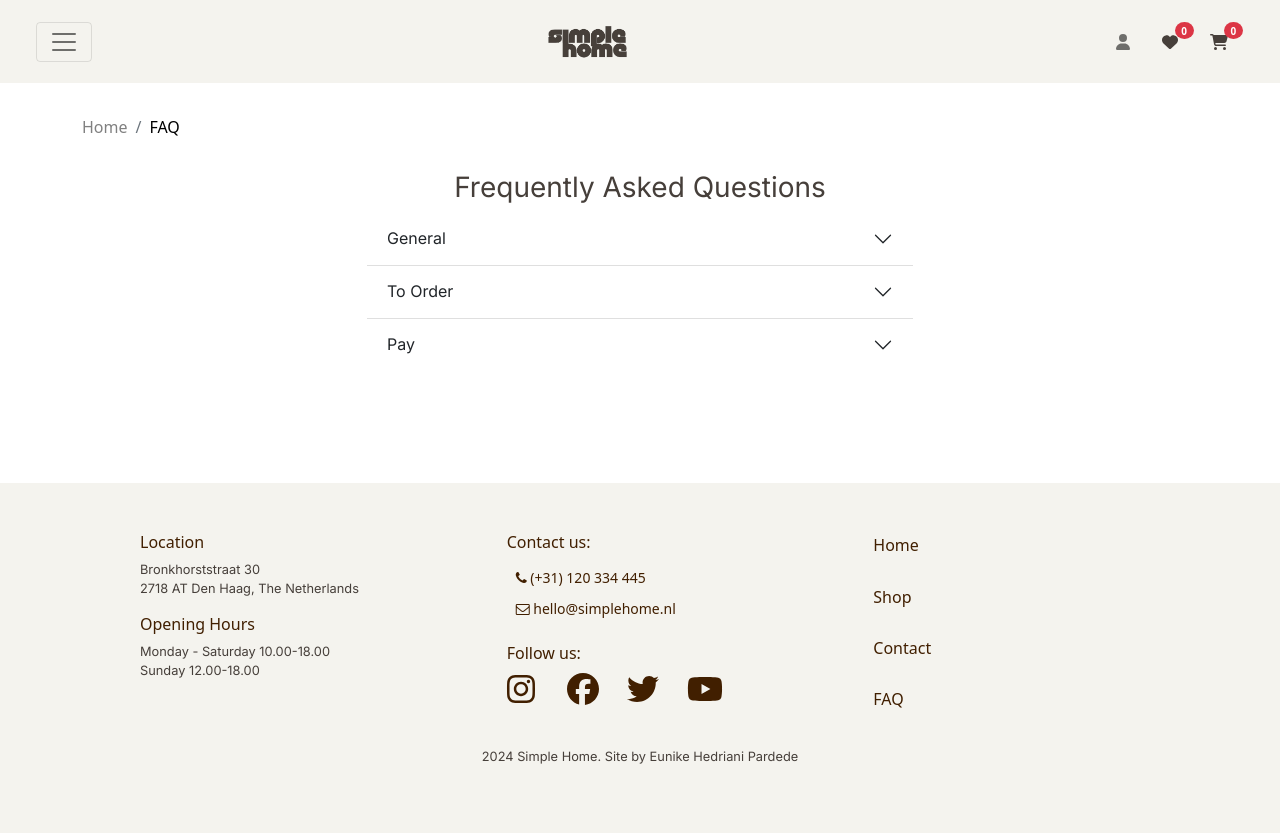
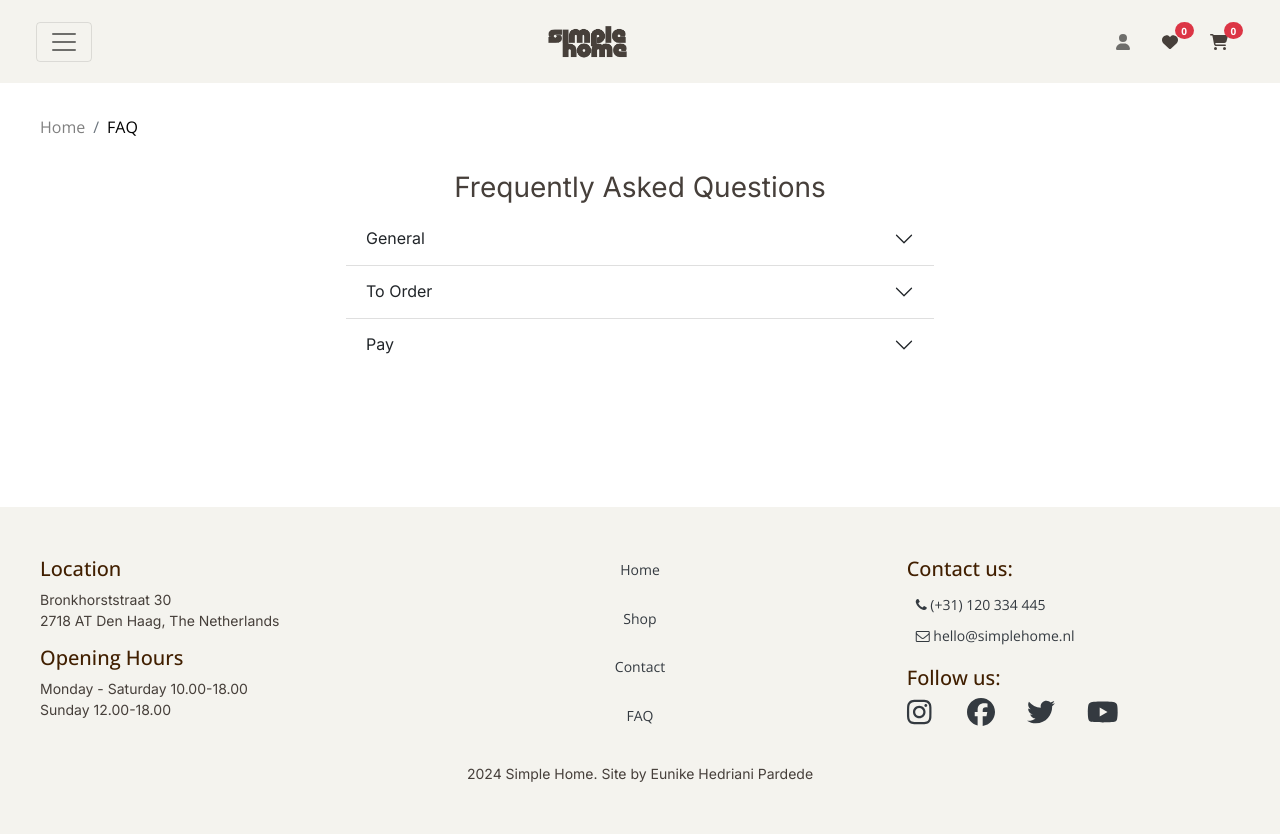
Before and after one commit to eunikehp/SimpleHome-react, a React (Create React App) app: page /faq in a window 1280 px wide. Built offline with nearby package versions, Linux system fonts and the light colour scheme; no server answers; the database is empty.

Commit message:
Edit CSS and remove some reactstrap

```diff
--- a/src/App.css
+++ b/src/App.css
@@ -1,13 +1,12 @@
 /* COLOR GUIDELINES */
 :root {
-  --primary: #eb5440;
-  --secondary: #411f00;
-  --sh-c-tertiary-1: #e8e8e8;
-  --sh-c-tertiary-2: #c3c3c3;
   --background-1: #f4f3ee;
-  --sh-c-background-2: #fff4e6;
+  --background-2: #fff4e6;
+  --background-3: #411f00;
   --text-primary: #343a40;
-  --black: #868e96;
+  --text-secondary: #463f3a;
+  --text-tertiary: #949494;
+  --black: #1f1f1f;
   --white: #ffffff;
 }
 
@@ -15,6 +14,7 @@
   margin: 0;
   padding: 0;
   box-sizing: border-box;
+  font-family: "Open sans", sans-serif;
 }
 
 /* ------------------------ */
@@ -28,9 +28,11 @@ body {
   margin: 0;
 }
 
-.home-container {
-  max-width: 1000px;
+.page-container,
+.product-list {
+  max-width: 1200px;
   margin: 0 auto;
+  min-height: 50vh;
 }
 
 section,
@@ -56,6 +58,10 @@ h2 {
   font-size: 36px;
 }
 
+h3 {
+  margin-bottom: 10px;
+}
+
 .button:link,
 .button:visited {
   background-color: #411f00;
@@ -74,30 +80,57 @@ h2 {
   background-color: #463f3a;
 }
 
-.card-title,
-.card-subtitle,
-.card-text {
-  text-decoration: none;
+/* PRODUCT CARD */
+.product-list {
+  display: grid;
+  grid-template-columns: repeat(4, 1fr);
+  gap: 1rem;
+  max-width: 1200px;
+}
+
+.product {
+}
+
+
+.product-card {
+  box-shadow: 0 20px 30px 0 rgba(0, 0, 0, 0.07)
+}
+
+.product-card img{
+
+  width: 100%;
+  height: 200px;
+  object-fit: cover;
+}
+
+.card-body {
+  width: 100%;
+}
+
+.card-category {
+  color: #949494;
+  font-size: 12px;
+  text-transform: uppercase;
 }
 
 .card-title {
-  font-weight: 500;
-  font-size: 1rem;
+  color: #411f00;
+  margin-bottom: 0;
 }
 
-p,
-.card-subtitle {
-  font-size: 0.8rem;
-}
+.price {
+  color: #1f1f1f;
+  font-weight: bold;
+  font-size: 18px;
 
-.content {
-  min-height: 50vh;
 }
 
 /* BREADCRUMB */
 .breadcrumb {
-  margin-top: 1rem;
+  margin: 1rem auto;
+  width: 1200px;
 }
+
 
 /* NAVIGATION */
 .navbar-brand {
@@ -198,39 +231,44 @@ p,
   line-height: 1.7;
 }
 
-/* FEATURE
-.feature {
+CATEGORY
+.category {
   display: flex;
   flex-direction: column;
 }
 
-.feature-title {
+.category-title {
   display: flex;
-  justify-content: center;
+  flex-direction: column;
   margin-bottom: 30px;
 }
 
-.feature-product {
+.category-title h3 {
+  font-size: 20px;
+}
+
+.category-list {
   display: grid;
   grid-template-columns: repeat(3, 1fr);
   column-gap: 30px;
   padding: 0;
 }
 
-.feature-item {
+.category-item {
   background-color: red;
   list-style: none;
-} */
+}
 
 /* FOOTER */
-footer {
+.footer {
   background-color: #f4f3ee;
   padding: 50px 0;
   color: #411f00;
+  margin-top: 24px;
 }
 
 .company-info {
-  max-width: 1000px;
+  max-width: 1200px;
   margin: 0 auto 20px;
   display: grid;
   grid-template-columns: repeat(3, 1fr);
@@ -238,12 +276,18 @@ footer {
 }
 
 .footer a {
-  color: #411f00;
+  color: #343a40;
   text-decoration: none;
+  font-size: 14px;
 }
 
 .footer a:hover {
-  color: black;
+  color: #1f1f1f;
+}
+
+.footer p{
+  font-size: 14px;
+  margin-bottom: 15px;
 }
 
 .grid-col-4 {
@@ -251,20 +295,25 @@ footer {
   grid-template-columns: repeat(4, 60px);
 }
 
-.center {
+.column,
+.column-link {
   display: flex;
   flex-direction: column;
-  margin-bottom: 20px;
+  align-items: flex-start;
+
 }
 
-.center h6 {
-  margin-bottom: 10px;
+.column {
+  margin-bottom: 15px;
 }
 
-.menu {
+.footer-menu {
   display: flex;
   flex-direction: column;
   justify-content: space-between;
+  align-items: center;
+  list-style: none;
+  padding-left: 0;
 }
 
 .credit {
@@ -272,3 +321,7 @@ footer {
   display: flex;
   justify-content: center;
 }
+
+.credit p{
+  margin-bottom: 0;
+}
--- a/src/components/Footer.js
+++ b/src/components/Footer.js
@@ -1,29 +1,42 @@
-import { Row, Col, List } from "reactstrap";
 import { Link } from "react-router-dom";
 import { FontAwesomeIcon } from "@fortawesome/react-fontawesome";
 
 const Footer = () => {
   return (
-    <footer className="footer">
+    <div className="footer">
       <div className="company-info">
         <div className="location">
-          <h6>Location</h6>
+          <h5>Location</h5>
           <p>
             Bronkhorststraat 30
             <br />
             2718 AT Den Haag, The Netherlands
           </p>
-          <h6>Opening Hours</h6>
+          <h5>Opening Hours</h5>
           <p>
             Monday - Saturday 10.00-18.00
             <br />
             Sunday 12.00-18.00
           </p>
         </div>
+        <ul className="footer-menu">
+          <li>
+            <Link to="/">Home</Link>
+          </li>
+          <li>
+            <Link to="/shop">Shop</Link>
+          </li>
+          <li>
+            <Link to="/contact">Contact</Link>
+          </li>
+          <li>
+            <Link to="/faq">FAQ</Link>
+          </li>
+        </ul>
         <div className="contact">
-          <div className="center">
-            <h6>Contact us:</h6>
-            <div>
+          <div className="column">
+            <h5>Contact us:</h5>
+            <div className="column-link">
               <a
                 role="button"
                 className="btn btn-link btn-sm"
@@ -40,8 +53,8 @@ const Footer = () => {
               </a>
             </div>
           </div>
-          <div className="center">
-            <h6>Follow us:</h6>
+          <div className="column">
+            <h5>Follow us:</h5>
             <div className="grid-col-4">
               <a href="http://instagram.com/" className="social">
                 <FontAwesomeIcon icon="fa-brands fa-instagram" size="2x" />
@@ -58,26 +71,12 @@ const Footer = () => {
             </div>
           </div>
         </div>
-        <List type="unstyled" className="menu">
-          <li>
-            <Link to="/">Home</Link>
-          </li>
-          <li>
-            <Link to="/shop">Shop</Link>
-          </li>
-          <li>
-            <Link to="/contact">Contact</Link>
-          </li>
-          <li>
-            <Link to="/faq">FAQ</Link>
-          </li>
-        </List>
       </div>
 
       <div className="credit">
         <p>2024 Simple Home. Site by Eunike Hedriani Pardede</p>
       </div>
-    </footer>
+    </div>
   );
 };
 
--- a/src/features/favorites/FavoritesList.js
+++ b/src/features/favorites/FavoritesList.js
@@ -1,28 +1,26 @@
-import { Row, Col} from 'reactstrap';
-import { useSelector } from 'react-redux';
-import { selectAllFavorites } from './FavoritesSlice';
-import FavoriteItem from './FavoriteItem';
-
+import { Row, Col } from "reactstrap";
+import { useSelector } from "react-redux";
+import { selectAllFavorites } from "./FavoritesSlice";
+import FavoriteItem from "./FavoriteItem";
 
 const FavoritesList = () => {
   const favorites = useSelector(selectAllFavorites);
 
-
-    {return (favorites && favorites.length > 0) ?
+  return favorites && favorites.length > 0 ? (
     <Row className="ms-auto">
       {favorites.map((item) => {
         return (
-                    <Col md='3' className="m-1" key={item.id}>
+          <Col md="3" className="m-1" key={item.id}>
             <FavoriteItem item={item} />
           </Col>
         );
       })}
     </Row>
-    :
-        <Col md='6' className='m-1'>
+  ) : (
+    <Col md="6" className="m-1">
       There are no item selected yet.
     </Col>
-    }
-}
+  );
+};
 
 export default FavoritesList;
--- a/src/features/products/productsSlice.js
+++ b/src/features/products/productsSlice.js
@@ -2,7 +2,7 @@ import { createSlice, createAsyncThunk } from '@reduxjs/toolkit';
 // import { PRODUCTS } from "../../app/shared/PRODUCTS";
 // import { baseUrl } from '../../app/shared/baseUrl';
 import { mapImageURL } from '../../utils/mapImageURL';
-import { db } from '../firebase.config';
+import { db } from '../../firebase.config';
 import { collection, getDocs } from 'firebase/firestore';
 
 //thunk
--- a/src/pages/CartPage.js
+++ b/src/pages/CartPage.js
@@ -6,14 +6,14 @@ import CartList from '../features/cart/CartList';
 const CartPage = () => {
 
     return (
-        <Container className='content'>
+        <div className='page-container'>
             <SubHeader current='Order' />
             <h2>Shopping Cart</h2>
             <hr/>
             <Row>
                 <CartList />
             </Row>
-        </Container>
+        </div>
     )
 };
 
--- a/src/pages/FAQPage.js
+++ b/src/pages/FAQPage.js
@@ -20,7 +20,7 @@ const FAQPage = () => {
     };
 
     return (
-        <Container className='content'>
+        <div className='page-container'>
             <SubHeader current='FAQ' />
             <Row className='justify-content-center'>
                 <Col md='12'>
@@ -62,7 +62,7 @@ const FAQPage = () => {
                     </Accordion>
                 </Col>
             </Row>
-        </Container>
+        </div>
     );
 };
 
--- a/src/pages/FavoritePage.js
+++ b/src/pages/FavoritePage.js
@@ -1,4 +1,3 @@
-import { Container} from 'reactstrap';
 import SubHeader from '../components/SubHeader';
 import FavoritesList from '../features/favorites/FavoritesList';
 
@@ -6,12 +5,12 @@ import FavoritesList from '../features/favorites/FavoritesList';
 const FavoritePage = () => {
 
     return (
-        <Container className='content'>
+        <div className='page-container'>
             <SubHeader current='Favorites' />
             <h2>Wish List</h2>
             <hr/>
             <FavoritesList />
-        </Container>
+        </div>
     )
 };
 
--- a/src/pages/ProductDetailPage.js
+++ b/src/pages/ProductDetailPage.js
@@ -1,4 +1,4 @@
-import { Container, Row } from 'reactstrap';
+import { Row } from 'reactstrap';
 import { useParams } from 'react-router-dom';
 import { useSelector } from 'react-redux';
 import { selectProductById } from '../features/products/productsSlice';
@@ -26,12 +26,12 @@ const ProductDetailPage = () => {
     }
 
     return (
-        <Container className='content'>
+        <div className='page-container'>
             {selectedProduct &&<SubHeader current={selectedProduct.name} detail={true} />}
             <Row>
                 {content}
             </Row>
-        </Container>
+        </div>
     )
 }
 
--- a/src/pages/ShopPage.js
+++ b/src/pages/ShopPage.js
@@ -8,7 +8,7 @@ const ShopPage = () => {
         <div className='content'>
             <SubHeader current='Shop'/>
             {/* <ShopMenu/> */}
-            <div >
+            <div className='product-list'>
                 <ProductsList />
             </div>
         </div>
```
Also changed, not shown: src/features/products/ProductCard.js (+18 -21 lines), src/features/products/ProductsList.js (+10 -16 lines), src/pages/HomePage.js (+14 -12 lines). Lines whose indentation alone changed are shown as unchanged.
